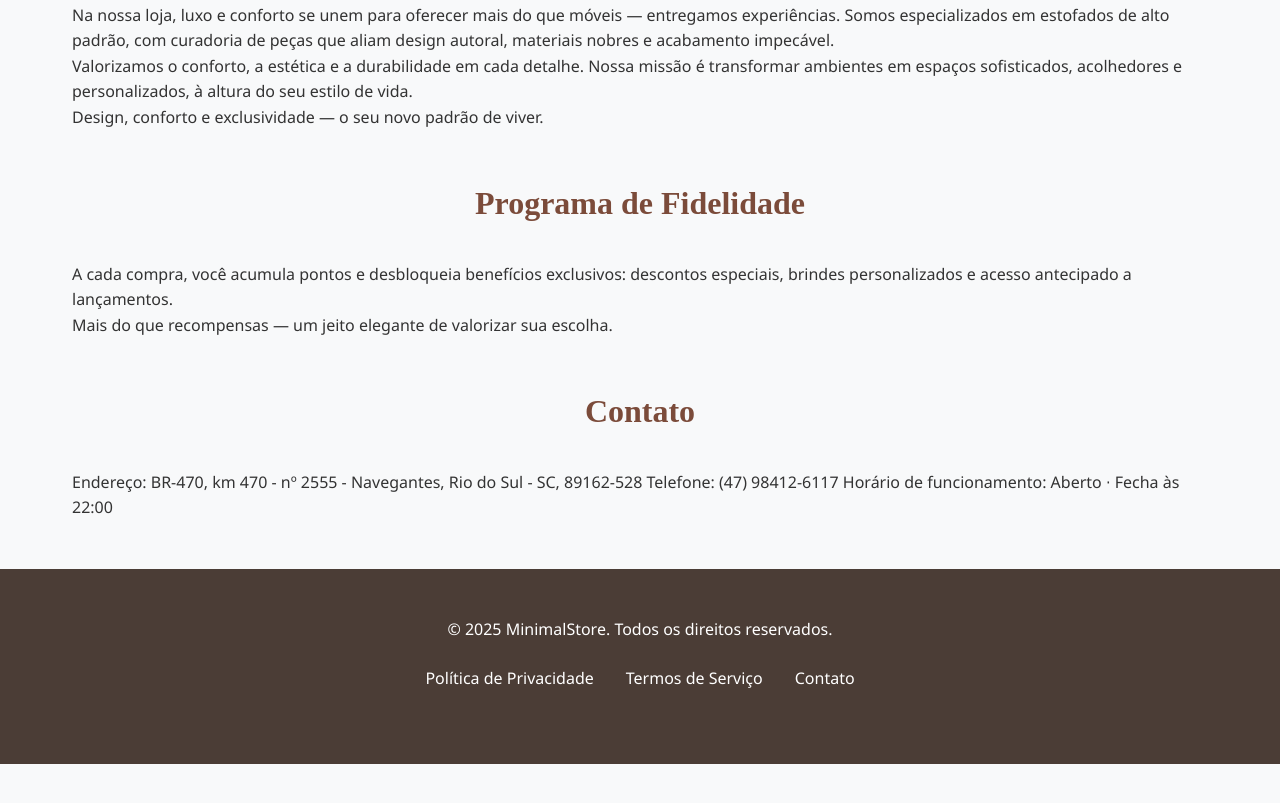
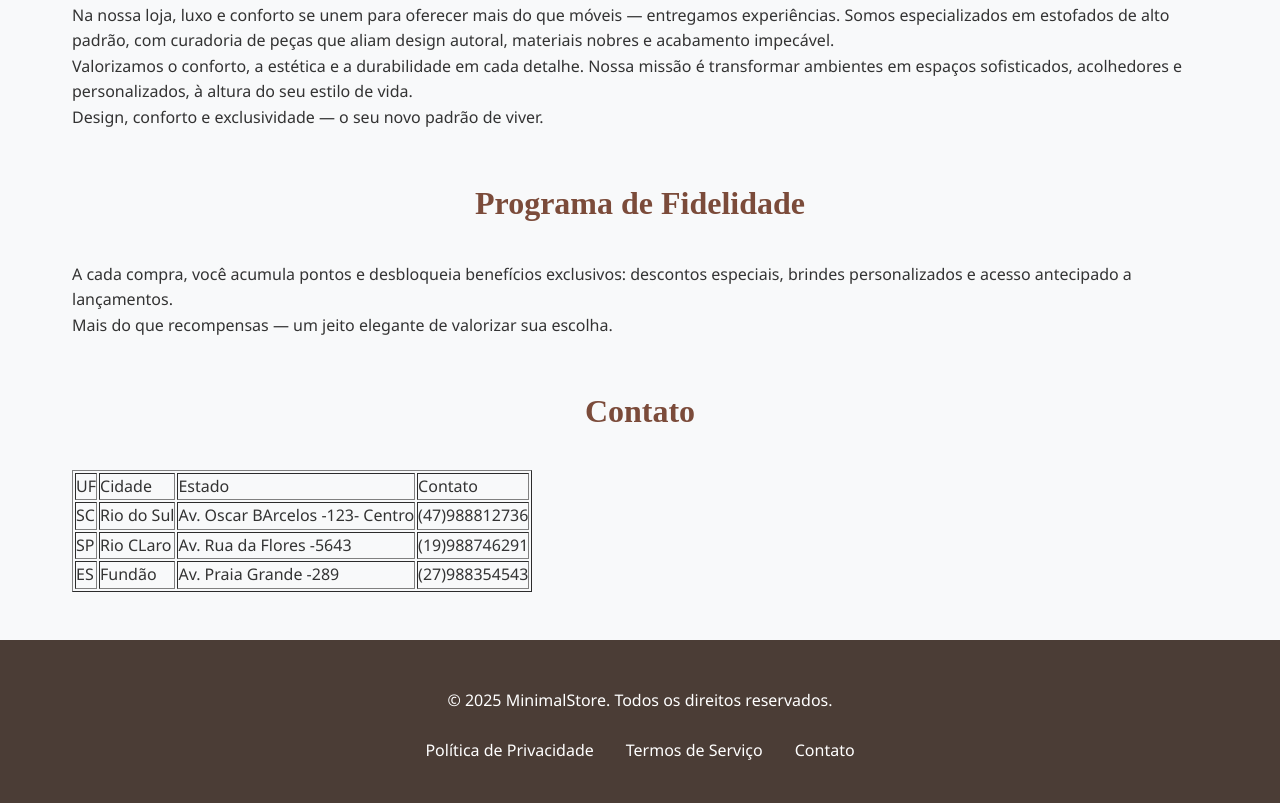
Before and after one commit to fanc1109/06-10-2025, a plain HTML site: page index.html in a window 1280 px wide. Shown: the part 2060-2863 px from the top of the page. Before the commit the page ends 2824 px from the top, so only its background shows below. Drawn offline with Linux system fonts and the light colour scheme.

Commit message:
Update index.html

```diff
--- a/index.html
+++ b/index.html
@@ -75,10 +75,32 @@
    </section>
  <section id="contato" class="products">
   <h2 class="section-title">Contato</h2>
-  <p >Endereço: BR-470, km 470 - nº 2555 - Navegantes, Rio do Sul - SC, 89162-528
-    Telefone: (47) 98412-6117
-    Horário de funcionamento:
-    Aberto ⋅ Fecha às 22:00</p>
+ <table border="1" >
+    <tr>
+        <td> UF </td>
+        <td> Cidade </td>
+        <td> Estado </td>
+        <td> Contato </td>
+    </tr>
+    <tr>
+        <td> SC </td>
+        <td> Rio do Sul </td>
+        <td> Av. Oscar BArcelos -123- Centro </td>
+        <td>(47)988812736 </td>
+    </tr>
+    <tr>
+        <td> SP </td>
+        <td> Rio CLaro </td>
+        <td> Av. Rua da Flores -5643 </td>
+        <td>(19)988746291 </td>
+    </tr>
+    <tr>
+        <td> ES </td>
+        <td> Fundão </td>
+        <td> Av. Praia Grande -289 </td>
+        <td>(27)988354543 </td>
+    </tr>
+ </table>
  </section>
 
 
```
